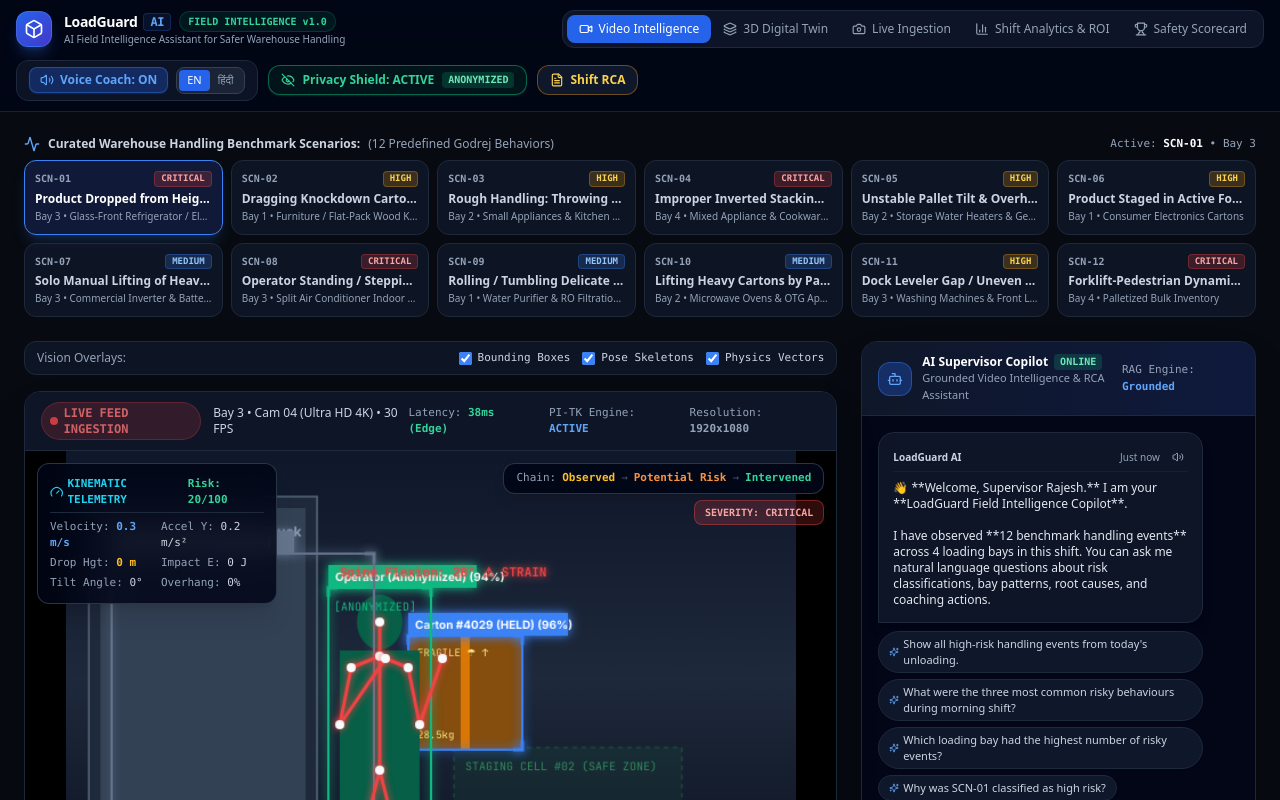
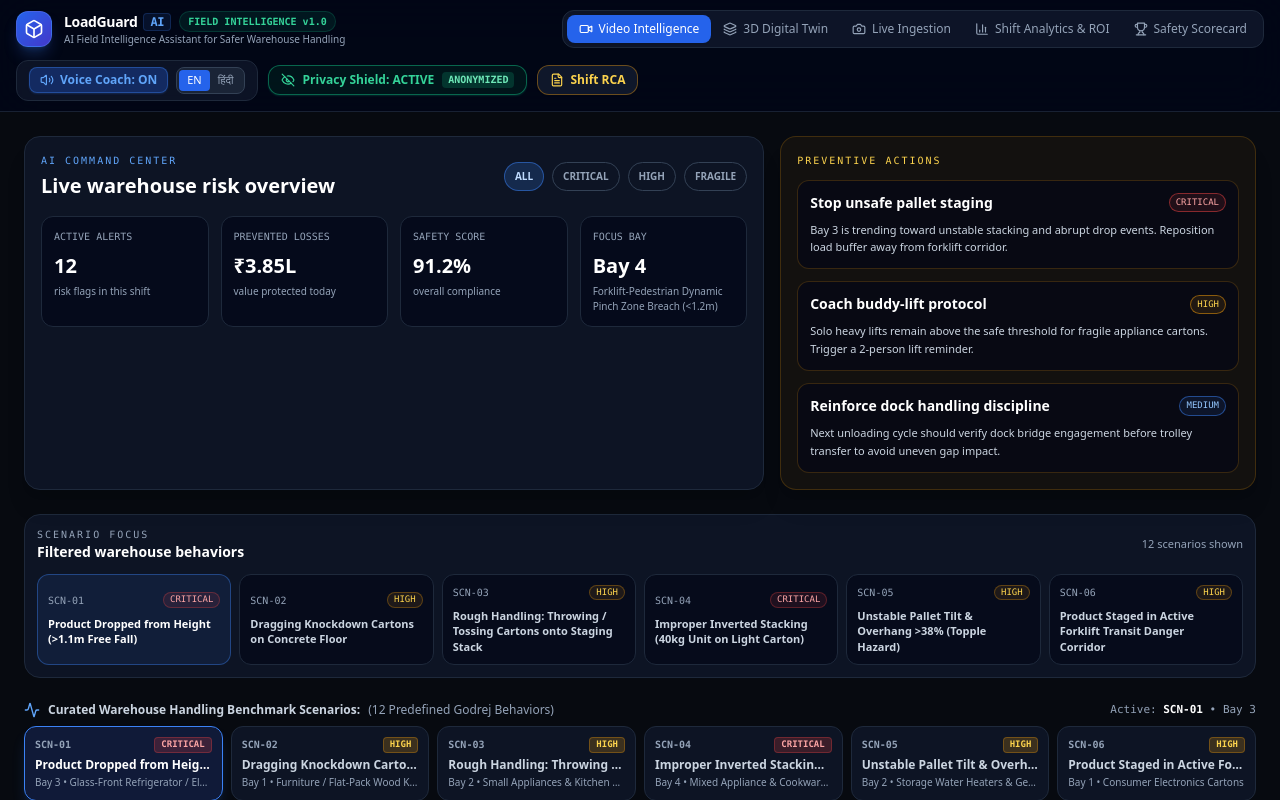
Before and after one commit to Aaditya1018/Intelligence-for-Warehouse-Handling, a React (Vite) app in the folder frontend/: page / in a window 1280 px wide. Shown: the top 800 px of the page. Built offline with nearby package versions, Linux system fonts and the light colour scheme.

Commit message:
feat: add live warehouse risk overview and filters

```diff
--- a/frontend/src/App.tsx
+++ b/frontend/src/App.tsx
@@ -25,10 +25,12 @@
 } from 'lucide-react';
 
 type TabMode = 'video_hud' | 'digital_twin' | 'live_feed' | 'shift_analytics' | 'safety_scorecard';
+type FocusFilter = 'ALL' | 'CRITICAL' | 'HIGH' | 'FRAGILE';
 
 export default function App() {
   // Navigation & View Mode
   const [activeTab, setActiveTab] = useState<TabMode>('video_hud');
+  const [focusFilter, setFocusFilter] = useState<FocusFilter>('ALL');
 
   // Active Scenario & Frame Scrubbing
   const [selectedScenarioId, setSelectedScenarioId] = useState<string>('SCN-01');
@@ -55,6 +57,56 @@
   // Lookup active scenario object
   const activeScenario = BENCHMARK_SCENARIOS.find((s) => s.id === selectedScenarioId) || BENCHMARK_SCENARIOS[0];
   const currentFrame = activeScenario.frames[currentFrameIdx] || activeScenario.frames[0];
+
+  const filteredScenarios = BENCHMARK_SCENARIOS.filter((scenario) => {
+    if (focusFilter === 'ALL') return true;
+    if (focusFilter === 'CRITICAL') return scenario.severity === 'CRITICAL';
+    if (focusFilter === 'HIGH') return scenario.severity === 'HIGH';
+    return scenario.fragilityRating === 'FRAGILE';
+  });
+
+  const highestRiskScenario = [...BENCHMARK_SCENARIOS].sort((a, b) => b.financialRiskInr - a.financialRiskInr)[0];
+
+  const liveRiskKpis = [
+    {
+      label: 'Active alerts',
+      value: `${BENCHMARK_SCENARIOS.filter((s) => s.severity !== 'LOW').length}`,
+      detail: 'risk flags in this shift'
+    },
+    {
+      label: 'Prevented losses',
+      value: `₹${(shiftStats.estimatedCostSavedInr / 100000).toFixed(2)}L`,
+      detail: 'value protected today'
+    },
+    {
+      label: 'Safety score',
+      value: `${shiftStats.safetyScorePct.toFixed(1)}%`,
+      detail: 'overall compliance'
+    },
+    {
+      label: 'Focus bay',
+      value: highestRiskScenario.bayId,
+      detail: highestRiskScenario.title
+    }
+  ];
+
+  const recommendedActions = [
+    {
+      title: 'Stop unsafe pallet staging',
+      detail: 'Bay 3 is trending toward unstable stacking and abrupt drop events. Reposition load buffer away from forklift corridor.',
+      priority: 'CRITICAL'
+    },
+    {
+      title: 'Coach buddy-lift protocol',
+      detail: 'Solo heavy lifts remain above the safe threshold for fragile appliance cartons. Trigger a 2-person lift reminder.',
+      priority: 'HIGH'
+    },
+    {
+      title: 'Reinforce dock handling discipline',
+      detail: 'Next unloading cycle should verify dock bridge engagement before trolley transfer to avoid uneven gap impact.',
+      priority: 'MEDIUM'
+    }
+  ];
 
   const handleSelectScenario = (id: string) => {
     setSelectedScenarioId(id);
@@ -177,6 +229,100 @@
 
       {/* Main Body Viewport */}
       <main className="flex-1 max-w-[1700px] w-full mx-auto p-4 md:p-6 space-y-6">
+        <div className="grid grid-cols-1 xl:grid-cols-[1.4fr_0.9fr] gap-4">
+          <div className="rounded-2xl border border-slate-800 bg-slate-900/80 p-4 shadow-xl">
+            <div className="flex flex-col lg:flex-row lg:items-center lg:justify-between gap-3">
+              <div>
+                <p className="text-[10px] font-mono uppercase tracking-[0.2em] text-blue-400">AI command center</p>
+                <h2 className="mt-1 text-xl font-bold text-white">Live warehouse risk overview</h2>
+              </div>
+
+              <div className="flex flex-wrap gap-2 text-[10px] font-semibold">
+                {(['ALL', 'CRITICAL', 'HIGH', 'FRAGILE'] as FocusFilter[]).map((filter) => (
+                  <button
+                    key={filter}
+                    onClick={() => setFocusFilter(filter)}
+                    className={`px-2.5 py-1.5 rounded-full border transition-all ${
+                      focusFilter === filter
+                        ? 'bg-blue-500/20 border-blue-500/50 text-blue-200'
+                        : 'border-slate-700 text-slate-400 hover:border-slate-600 hover:text-slate-200'
+                    }`}
+                  >
+                    {filter}
+                  </button>
+                ))}
+              </div>
+            </div>
+
+            <div className="mt-4 grid grid-cols-2 xl:grid-cols-4 gap-3">
+              {liveRiskKpis.map((kpi) => (
+                <div key={kpi.label} className="rounded-xl border border-slate-800 bg-slate-950/70 p-3">
+                  <p className="text-[10px] font-mono uppercase text-slate-400">{kpi.label}</p>
+                  <p className="mt-2 text-xl font-bold text-white">{kpi.value}</p>
+                  <p className="mt-1 text-[10px] text-slate-400">{kpi.detail}</p>
+                </div>
+              ))}
+            </div>
+          </div>
+
+          <div className="rounded-2xl border border-amber-500/20 bg-amber-500/5 p-4 shadow-xl">
+            <p className="text-[10px] font-mono uppercase tracking-[0.2em] text-amber-300">Preventive actions</p>
+            <div className="mt-3 space-y-3">
+              {recommendedActions.map((action) => (
+                <div key={action.title} className="rounded-xl border border-amber-500/20 bg-slate-950/60 p-3">
+                  <div className="flex items-center justify-between gap-2">
+                    <h3 className="text-sm font-semibold text-white">{action.title}</h3>
+                    <span className={`text-[9px] font-mono px-1.5 py-0.5 rounded-full border ${
+                      action.priority === 'CRITICAL'
+                        ? 'border-red-500/50 text-red-300 bg-red-500/10'
+                        : action.priority === 'HIGH'
+                        ? 'border-amber-500/50 text-amber-300 bg-amber-500/10'
+                        : 'border-blue-500/50 text-blue-300 bg-blue-500/10'
+                    }`}>{action.priority}</span>
+                  </div>
+                  <p className="mt-2 text-[11px] leading-relaxed text-slate-300">{action.detail}</p>
+                </div>
+              ))}
+            </div>
+          </div>
+        </div>
+
+        <div className="rounded-2xl border border-slate-800 bg-slate-900/80 p-3">
+          <div className="flex items-center justify-between gap-3 mb-3">
+            <div>
+              <p className="text-[10px] font-mono uppercase tracking-[0.2em] text-slate-400">Scenario focus</p>
+              <h3 className="text-sm font-semibold text-white">Filtered warehouse behaviors</h3>
+            </div>
+            <span className="text-[11px] text-slate-400">{filteredScenarios.length} scenarios shown</span>
+          </div>
+
+          <div className="grid grid-cols-2 sm:grid-cols-3 xl:grid-cols-6 gap-2">
+            {filteredScenarios.slice(0, 6).map((scenario) => (
+              <button
+                key={scenario.id}
+                onClick={() => handleSelectScenario(scenario.id)}
+                className={`rounded-xl border p-2.5 text-left transition-all ${
+                  selectedScenarioId === scenario.id
+                    ? 'bg-blue-500/10 border-blue-500/40 text-white'
+                    : 'bg-slate-950/60 border-slate-800 text-slate-300 hover:border-slate-700'
+                }`}
+              >
+                <div className="flex items-center justify-between gap-2">
+                  <span className="text-[10px] font-mono text-slate-400">{scenario.id}</span>
+                  <span className={`text-[9px] font-mono px-1.5 py-0.2 rounded-full border ${
+                    scenario.severity === 'CRITICAL'
+                      ? 'border-red-500/30 text-red-300 bg-red-500/10'
+                      : scenario.severity === 'HIGH'
+                      ? 'border-amber-500/30 text-amber-300 bg-amber-500/10'
+                      : 'border-blue-500/30 text-blue-300 bg-blue-500/10'
+                  }`}>{scenario.severity}</span>
+                </div>
+                <p className="mt-2 text-[11px] font-semibold leading-snug">{scenario.title}</p>
+              </button>
+            ))}
+          </div>
+        </div>
+
         {/* Mode 1: Video Intelligence HUD & Kinematics */}
         {activeTab === 'video_hud' && (
           <div className="space-y-6">
```
